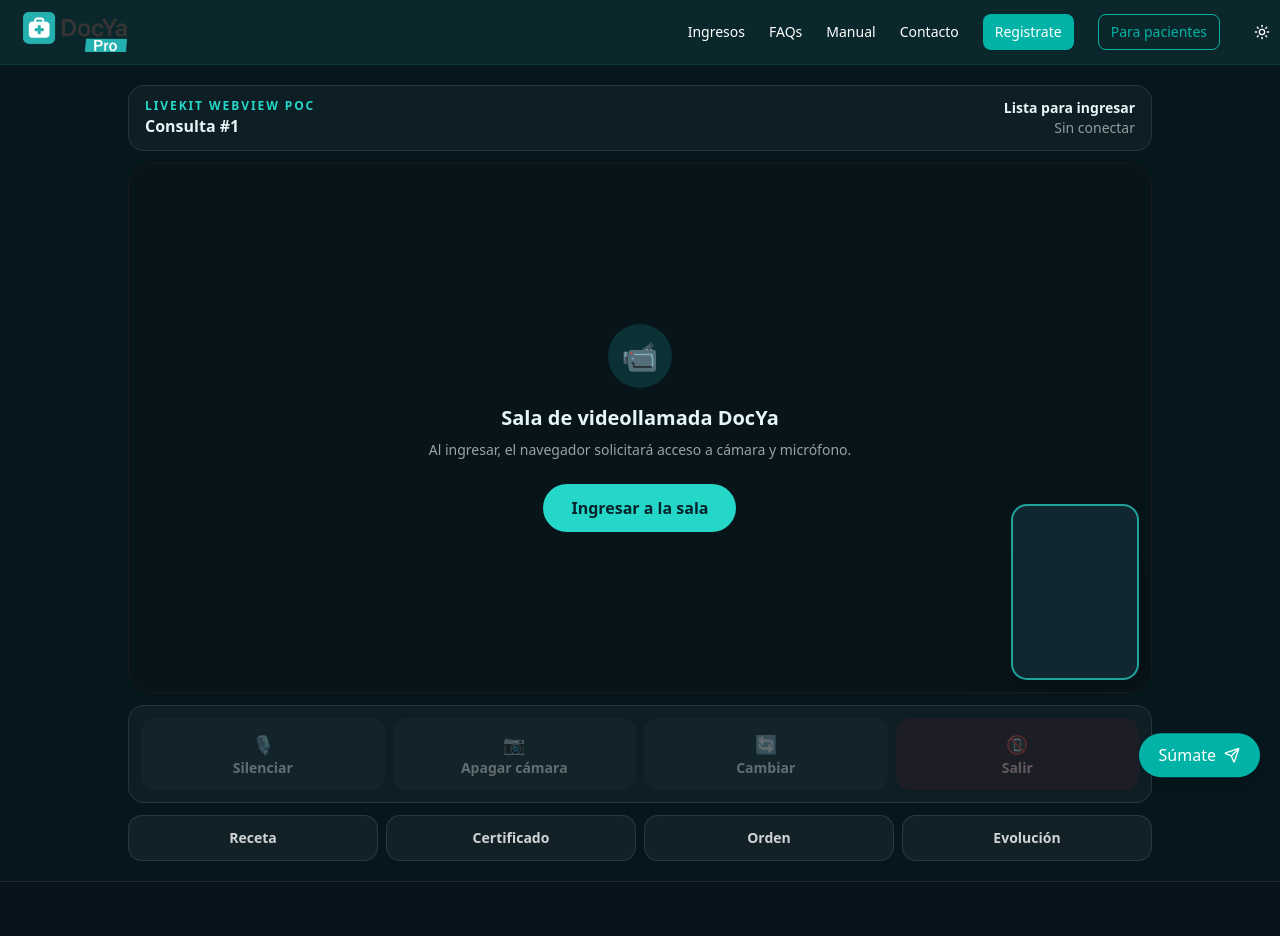
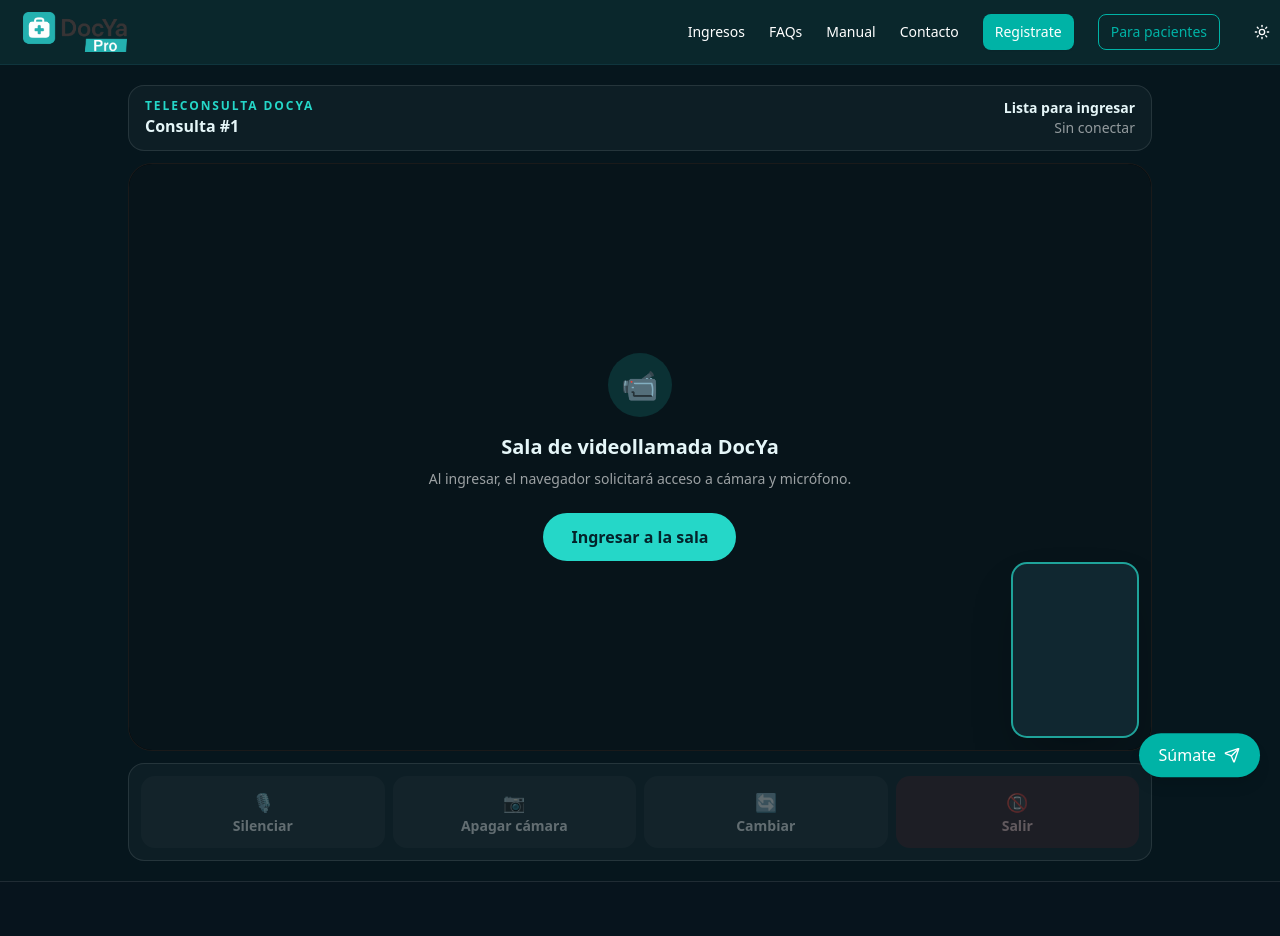
Before and after one commit to facu1391/DocYA, a Next.js app: page /livekit-demo/room/1 in a window 1280 px wide. Shown: the top 936 px of the page. Built offline with nearby package versions, Linux system fonts and the light colour scheme; no server answers.

Commit message:
Polish LiveKit room for production

```diff
--- a/src/app/livekit-demo/room/[consultationId]/page.tsx
+++ b/src/app/livekit-demo/room/[consultationId]/page.tsx
@@ -184,16 +184,12 @@
     }
   }
 
-  function demoAction(name: string) {
-    setMessage(`Demo: abrir ${name}`);
-  }
-
   return (
     <main className="min-h-[100dvh] bg-[#06161d] p-3 text-[#e5f6f8] sm:p-5">
       <div className="mx-auto flex min-h-[calc(100dvh-24px)] max-w-5xl flex-col gap-3">
         <header className="flex items-center justify-between rounded-2xl border border-white/10 bg-[#0d1e25] px-4 py-3">
           <div>
-            <p className="text-xs font-bold uppercase tracking-[0.16em] text-[#25d7c8]">LiveKit WebView PoC</p>
+            <p className="text-xs font-bold uppercase tracking-[0.16em] text-[#25d7c8]">Teleconsulta DocYa</p>
             <h1 className="font-black">Consulta #{params.consultationId}</h1>
           </div>
           <div className="text-right text-sm">
@@ -237,13 +233,6 @@
           <Control label="Salir" icon="📵" onClick={leave} disabled={!joined} danger />
         </section>
 
-        <section className="grid grid-cols-4 gap-2">
-          {['Receta', 'Certificado', 'Orden', 'Evolución'].map((name) => (
-            <button key={name} onClick={() => demoAction(name)} className="rounded-xl border border-white/10 bg-white/5 px-2 py-3 text-xs font-bold text-white/80 sm:text-sm">
-              {name}
-            </button>
-          ))}
-        </section>
         {message && <p className="rounded-xl bg-[#102730] px-4 py-3 text-center text-sm text-white/75">{message}</p>}
       </div>
     </main>
```
